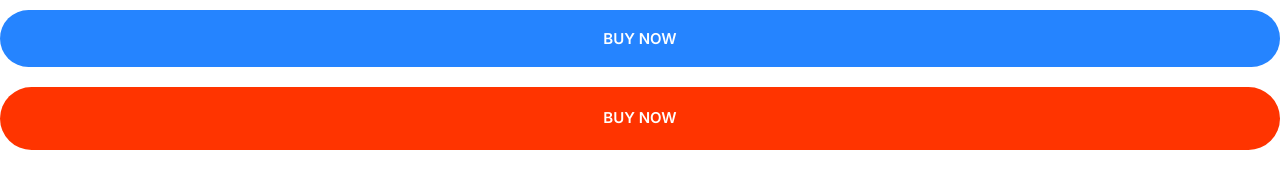
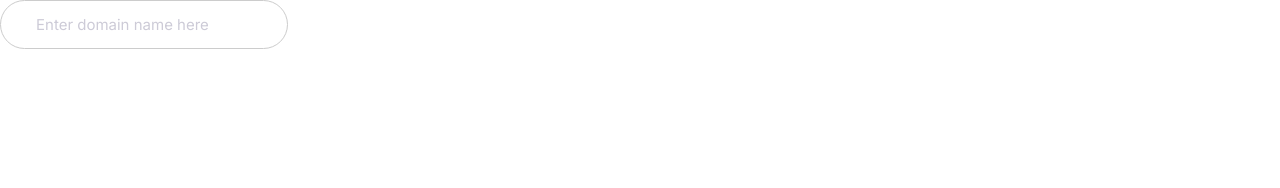
Before and after one commit to Reimi-S/moshfy-test, a plain HTML site: page project.html in a window 1280 px wide. Drawn offline with Linux system fonts and the light colour scheme.

Commit message:
Buil input

```diff
--- a/css/project1.css
+++ b/css/project1.css
@@ -232,3 +232,23 @@ a {
     font-size: 1.5rem;
   }
 }
+
+/* Inputs */
+.input {
+  border-radius: 30px;
+  border: 1px solid #ccc;
+  color: var(--color-headings);
+  font-size: 2rem;
+  outline: 0;
+  padding: 1.5rem 3.5rem;
+}
+
+::placeholder {
+  color: #cdcbd7;
+}
+
+@media screen and (min-width: 1024px) {
+  .input {
+    font-size: 1.5rem;
+  }
+}
--- a/project.html
+++ b/project.html
@@ -14,7 +14,6 @@
     <link rel="stylesheet" href="css/normalize.css" />
   </head>
   <body>
-    <button class="btn btn--primary btn--block">Buy Now</button>
-    <a href="#" class="btn btn--accent btn--block">Buy Now</a>
+    <input type="text" class="input" placeholder="Enter domain name here" />
   </body>
 </html>
```
Also changed, not shown: components/input.html (added, +1 -0 lines).
